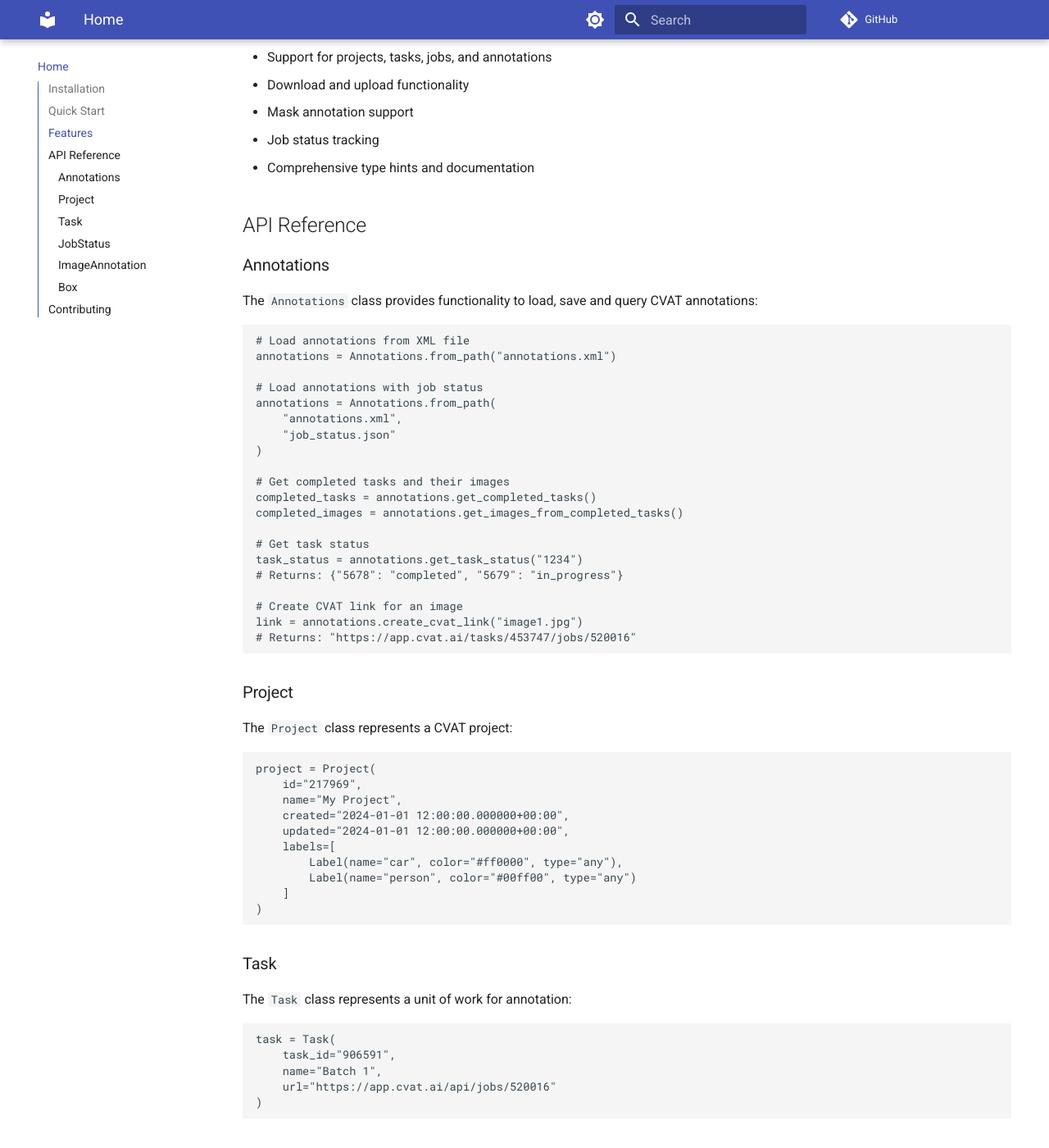
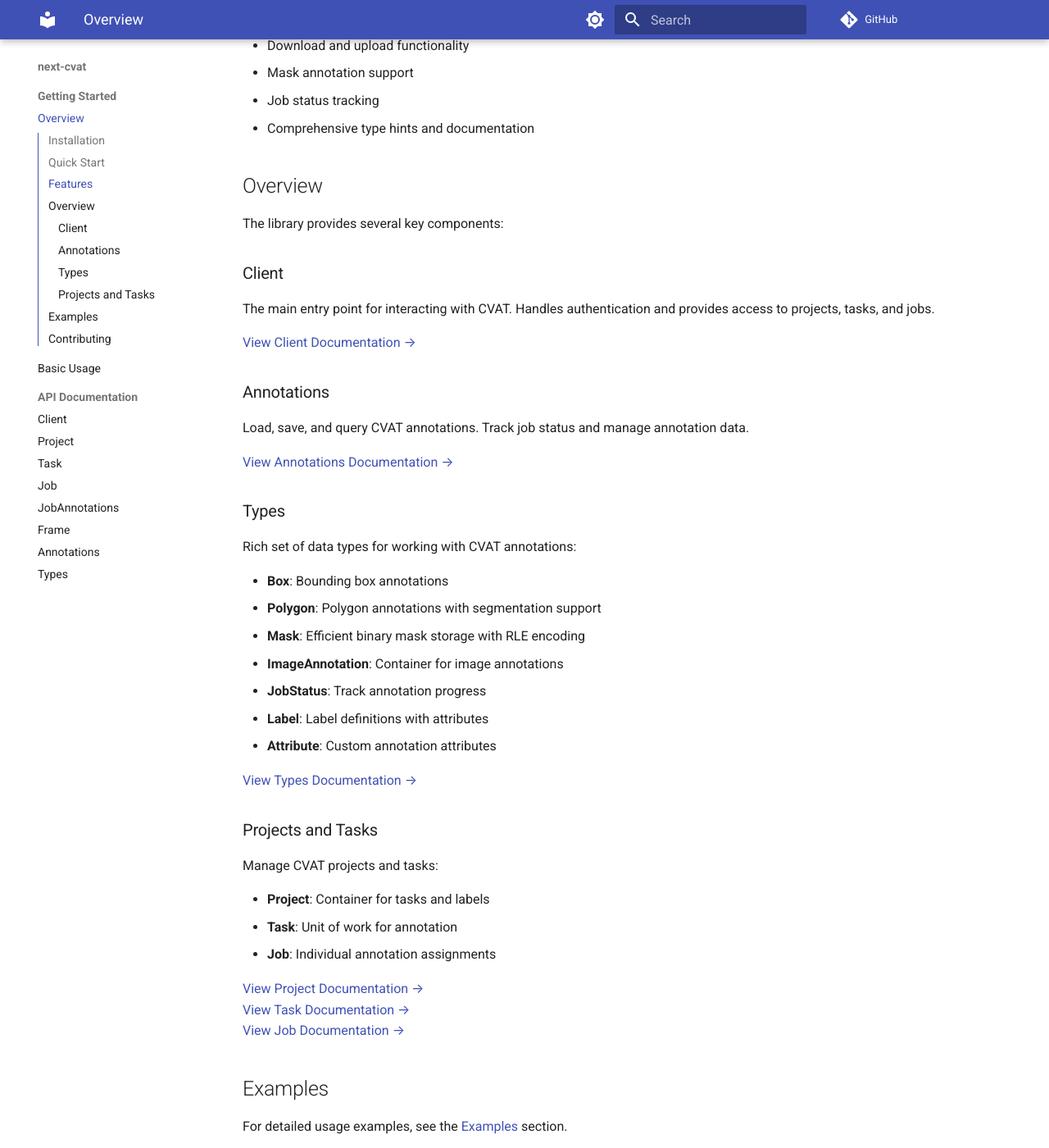
Before and after one commit to nextml-code/next-cvat, an MkDocs documentation site: the page built from docs/index.md, in a window 1280 px wide and 1400 px high, scrolled down 830 px. Shown: the whole window at 82% size. Built offline with MkDocs 1.6.1 and Material for MkDocs 9.7.7, drawn with Linux system fonts in a browser that asks for light colours; comment, search, counter and statistics services are not loaded; some of the changed text lies outside the part shown.

Commit message:
doc: better documentation

````diff
--- /dev/null
+++ b/docs/api/types.md
@@ -0,0 +1,33 @@
+# Types
+
+The `types` module provides data models for CVAT annotations and related objects. These classes are used to represent various annotation types and their attributes.
+
+## Annotation Types
+
+::: next_cvat.types.box.Box
+
+::: next_cvat.types.polygon.Polygon
+
+::: next_cvat.types.mask.Mask
+
+::: next_cvat.types.polyline.Polyline
+
+## Container Types
+
+::: next_cvat.types.image_annotation.ImageAnnotation
+
+::: next_cvat.types.job_status.JobStatus
+
+## Label Types
+
+::: next_cvat.types.label.Label
+
+::: next_cvat.types.label_attribute.LabelAttribute
+
+::: next_cvat.types.attribute.Attribute
+
+## Project Types
+
+::: next_cvat.types.project.Project
+
+::: next_cvat.types.task.Task
--- a/docs/index.md
+++ b/docs/index.md
@@ -36,134 +36,51 @@
 - Job status tracking
 - Comprehensive type hints and documentation
 
-## API Reference
+## Overview
+
+The library provides several key components:
+
+### Client
+
+The main entry point for interacting with CVAT. Handles authentication and provides access to projects, tasks, and jobs.
+
+[View Client Documentation →](api/client.md)
 
 ### Annotations
 
-The `Annotations` class provides functionality to load, save and query CVAT annotations:
+Load, save, and query CVAT annotations. Track job status and manage annotation data.
 
-```python
-# Load annotations from XML file
-annotations = Annotations.from_path("annotations.xml")
+[View Annotations Documentation →](api/annotations.md)
 
-# Load annotations with job status
-annotations = Annotations.from_path(
-    "annotations.xml",
-    "job_status.json"
-)
+### Types
 
-# Get completed tasks and their images
-completed_tasks = annotations.get_completed_tasks()
-completed_images = annotations.get_images_from_completed_tasks()
+Rich set of data types for working with CVAT annotations:
 
-# Get task status
-task_status = annotations.get_task_status("1234")
-# Returns: {"5678": "completed", "5679": "in_progress"}
+- **Box**: Bounding box annotations
+- **Polygon**: Polygon annotations with segmentation support
+- **Mask**: Efficient binary mask storage with RLE encoding
+- **ImageAnnotation**: Container for image annotations
+- **JobStatus**: Track annotation progress
+- **Label**: Label definitions with attributes
+- **Attribute**: Custom annotation attributes
 
-# Create CVAT link for an image
-link = annotations.create_cvat_link("image1.jpg")
-# Returns: "https://app.cvat.ai/tasks/453747/jobs/520016"
-```
+[View Types Documentation →](api/types.md)
 
-### Project
+### Projects and Tasks
 
-The `Project` class represents a CVAT project:
+Manage CVAT projects and tasks:
 
-```python
-project = Project(
-    id="217969",
-    name="My Project",
-    created="2024-01-01 12:00:00.000000+00:00",
-    updated="2024-01-01 12:00:00.000000+00:00",
-    labels=[
-        Label(name="car", color="#ff0000", type="any"),
-        Label(name="person", color="#00ff00", type="any")
-    ]
-)
-```
+- **Project**: Container for tasks and labels
+- **Task**: Unit of work for annotation
+- **Job**: Individual annotation assignments
 
-### Task
+[View Project Documentation →](api/project.md)
+[View Task Documentation →](api/task.md)
+[View Job Documentation →](api/job.md)
 
-The `Task` class represents a unit of work for annotation:
+## Examples
 
-```python
-task = Task(
-    task_id="906591",
-    name="Batch 1",
-    url="https://app.cvat.ai/api/jobs/520016"
-)
-```
-
-### JobStatus
-
-The `JobStatus` class tracks the status of annotation jobs:
-
-```python
-# Create from job status data
-status = JobStatus(
-    task_id="906591",
-    job_id=520016,
-    task_name="Batch 1",
-    stage="annotation",
-    state="completed",
-    assignee="john.doe"
-)
-
-# Create from CVAT SDK job object
-status = JobStatus.from_job(job, task_name="Batch 1")
-print(status.assignee_email)  # Get assignee's email
-```
-
-### ImageAnnotation
-
-The `ImageAnnotation` class represents annotations for a single image:
-
-```python
-image = ImageAnnotation(
-    id="1",
-    name="frame_000001.jpg",
-    subset="train",
-    task_id="906591",
-    width=1920,
-    height=1080,
-    boxes=[
-        Box(label="car", xtl=100, ytl=200, xbr=300, ybr=400)
-    ],
-    masks=[
-        Mask(label="person", points="100,200;300,400", z_order=1)
-    ]
-)
-```
-
-### Box
-
-The `Box` class represents a bounding box annotation:
-
-```python
-# Simple box
-box = Box(
-    label="car",
-    xtl=100,
-    ytl=200,
-    xbr=300,
-    ybr=400,
-    occluded=False,
-    z_order=1
-)
-
-# Box with attributes
-box_with_attrs = Box(
-    label="car",
-    xtl=100,
-    ytl=200,
-    xbr=300,
-    ybr=400,
-    attributes=[
-        Attribute(name="color", value="red"),
-        Attribute(name="model", value="sedan")
-    ]
-)
-```
+For detailed usage examples, see the [Examples](examples/basic_usage.md) section.
 
 ## Contributing
 
--- a/mkdocs.yml
+++ b/mkdocs.yml
@@ -3,10 +3,10 @@
 theme:
   name: material
   features:
-    - navigation.tabs
     - navigation.sections
     - navigation.expand
     - toc.integrate
+    - toc.follow
   palette:
     - scheme: default
       primary: indigo
@@ -21,34 +21,57 @@
         icon: material/brightness-4
         name: Switch to light mode
 
+markdown_extensions:
+  - toc:
+      permalink: true
+      toc_depth: 4
+  - admonition
+  - pymdownx.details
+  - pymdownx.superfences
+
 plugins:
   - search
   - mkdocstrings:
+      default_handler: python
       handlers:
         python:
           paths: [next_cvat]
           options:
-            show_source: true
+            show_source: false
             show_root_heading: true
+            show_root_full_path: false
+            show_root_members_full_path: false
+            show_object_full_path: false
+            show_category_heading: false
             show_if_no_docstring: true
-            inherited_members: true
-            members_order: source
             docstring_style: google
             docstring_section_style: spacy
-            show_root_members_full_path: true
-            show_object_full_path: true
-            show_root_full_path: true
-            show_category_heading: true
-            show_symbol_type_heading: true
-            show_symbol_type_toc: true
             merge_init_into_class: true
             docstring_options:
               ignore_init_summary: true
-            heading_level: 1
+            heading_level: 3
+            show_submodules: false
+            members_order: source
+            group_by_category: false
+            show_symbol_type_heading: false
+            show_symbol_type_toc: false
+            show_module_members: false
+            show_module: false
+            show_bases: false
+            show_signature: false
+            show_signature_annotations: false
+            members: []
+            filters: ["!^_", "!^test_"]
+            show_root_toc_entry: false
+            show_root_heading_as_title: false
+            show_root_members: false
+            show_root_package_header: false
 
 nav:
-  - Home: index.md
-  - API Reference:
+  - Getting Started:
+    - Overview: index.md
+    - Basic Usage: examples/basic_usage.md
+  - API Documentation:
     - Client: api/client.md
     - Project: api/project.md
     - Task: api/task.md
@@ -56,5 +79,4 @@
     - JobAnnotations: api/job_annotations.md
     - Frame: api/frame.md
     - Annotations: api/annotations.md
-  - Examples:
-    - Basic Usage: examples/basic_usage.md
+    - Types: api/types.md
````
Also changed, not shown: 3 other files.
